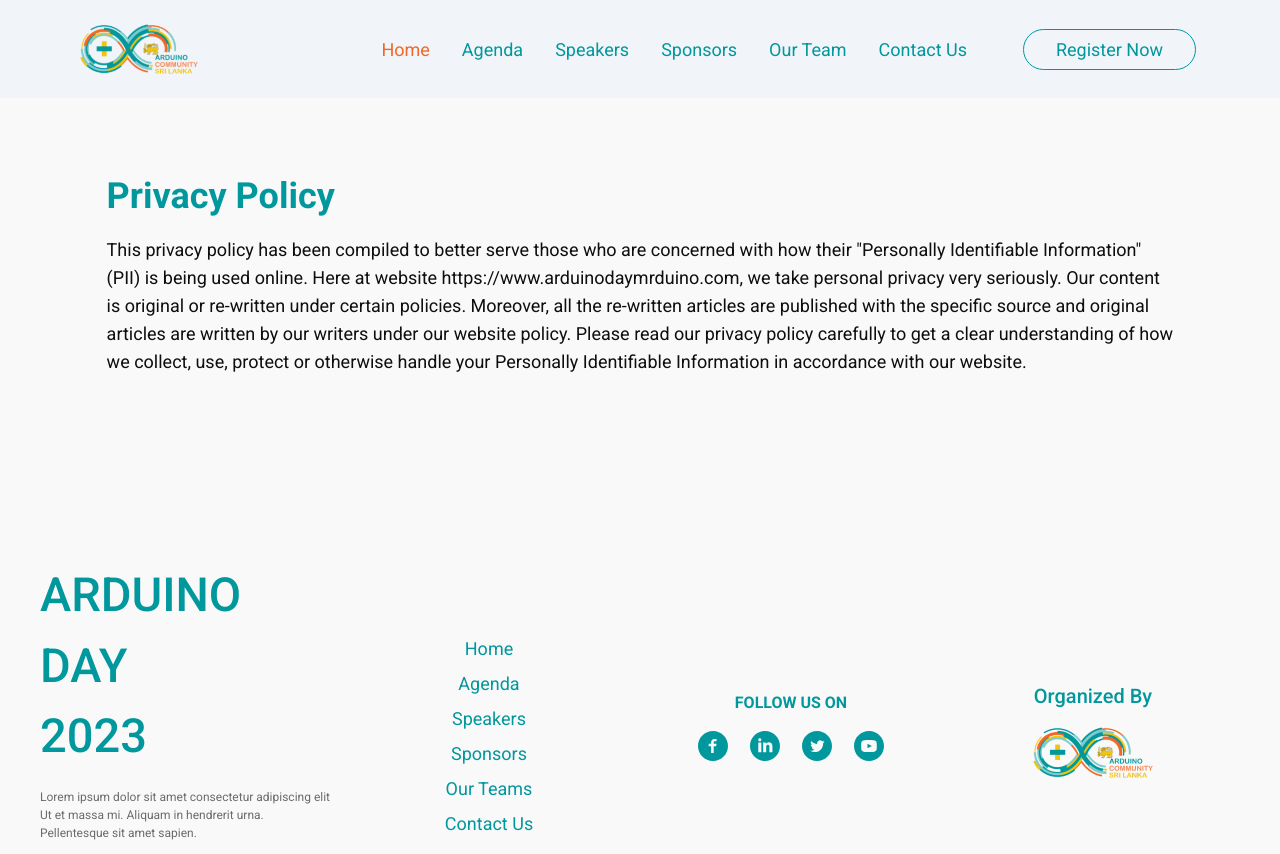
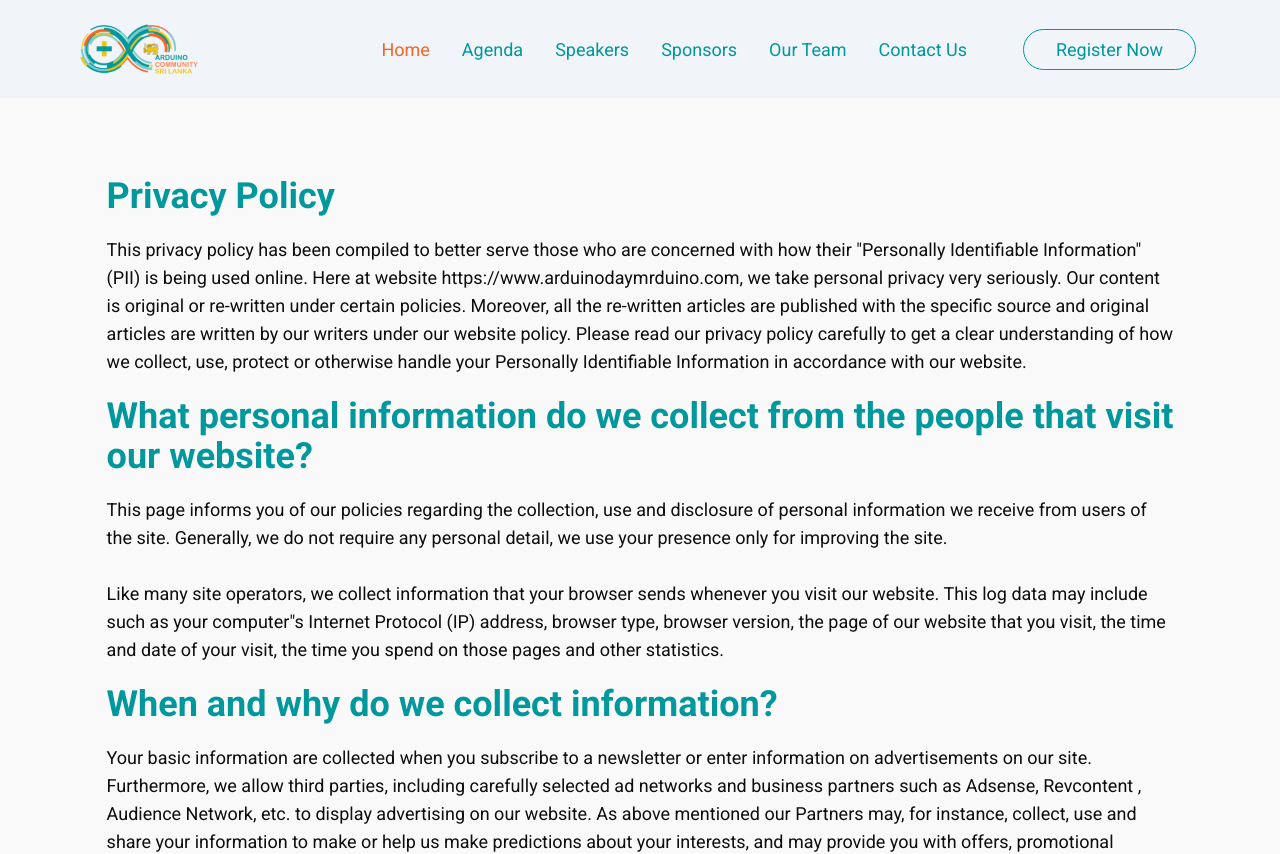
Before and after one commit to Mr-Duino/arduinoDay-web-frontend, a React (Vite) app: page /privacyPolicy in a window 1280 px wide. Shown: the top 854 px of the page. Built offline with nearby package versions, Linux system fonts and the light colour scheme.

Commit message:
fix : pages

```diff
--- a/src/pages/PrivacyPolicy.tsx
+++ b/src/pages/PrivacyPolicy.tsx
@@ -25,7 +25,7 @@ const PrivacyPolicy = (props: Props) => {
                                 website.
                             </div>
 
-                            {/* <div className='text-3xl sm:text-4xl text-30 font-semibold'>What personal information do we collect from the people
+                            <div className='text-3xl sm:text-4xl text-30 font-semibold'>What personal information do we collect from the people
                                 that visit our website?</div>
                             <div className='text-80 sm:text-lg leading-5'>
                                 This page informs you of our policies regarding the collection, use and disclosure of personal
@@ -129,7 +129,7 @@ const PrivacyPolicy = (props: Props) => {
                                     arduinocommunitysrilanka@gmail.com <br /><br />
                                     Last Edited on 08-03-2023
                                 </div>
-                            </div> */}
+                            </div>
                         </p>
                     </div>
 
```
